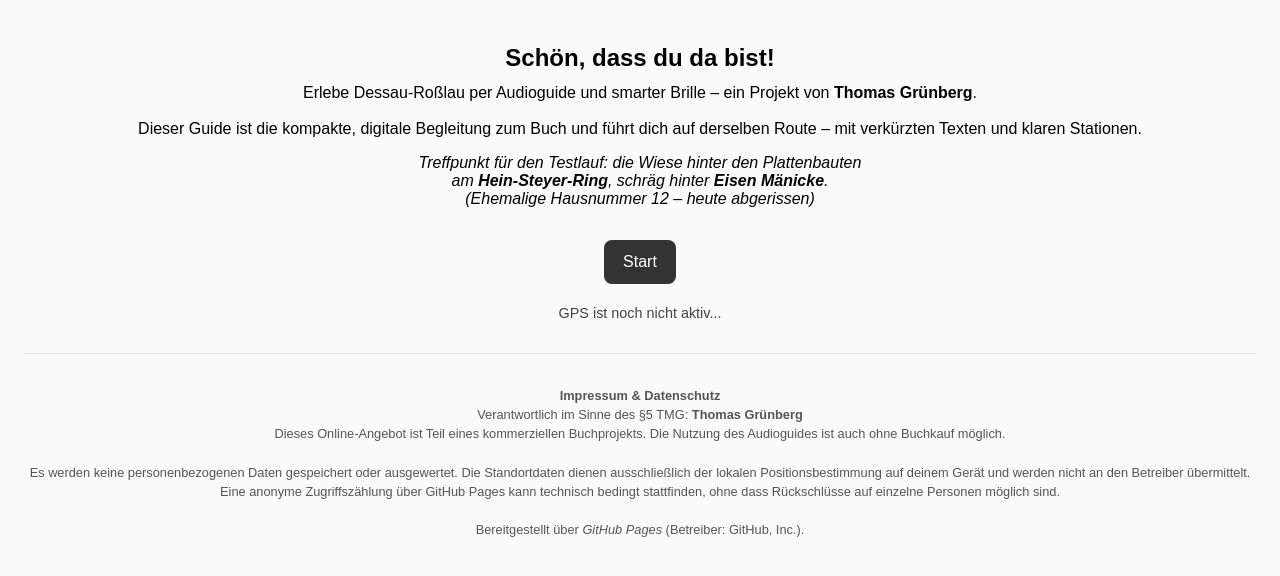
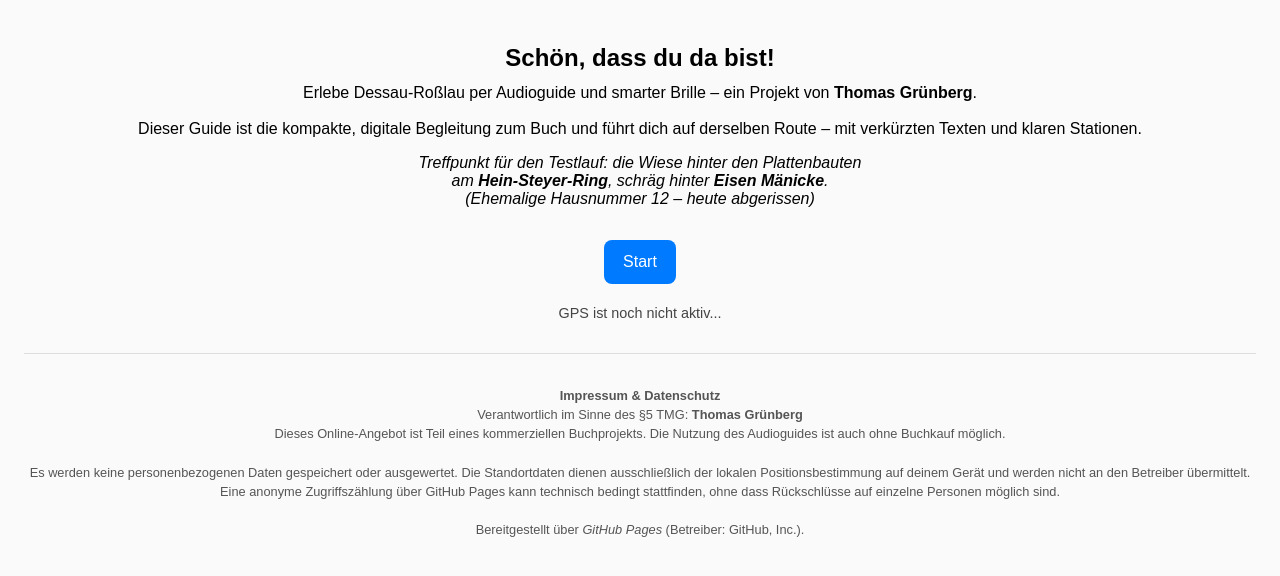
Before and after one commit to Dessau-Smart-Glasses/Audioguide-von-Thomas-Gruenberg, a plain HTML site: page index.html in a window 1280 px wide. Drawn offline with Linux system fonts and the light colour scheme.

Commit message:
index.html

```diff
--- a/index.html
+++ b/index.html
@@ -47,7 +47,11 @@
     (Ehemalige Hausnummer 12 – heute abgerissen)
   </p>
 
-  <button onclick="start()" style="padding: 0.8em 1.2em; font-size: 1em; border-radius: 8px; border: none; background-color: #333; color: white; cursor: pointer; margin-top: 1em;">
+  <button
+    onclick="start()"
+    style="padding: 0.8em 1.2em; font-size: 1em; border-radius: 8px; border: none;
+           background-color: #007bff; color: white; cursor: pointer; margin-top: 1em;
+           transition: background-color 0.3s;">
     Start
   </button>
 
```
